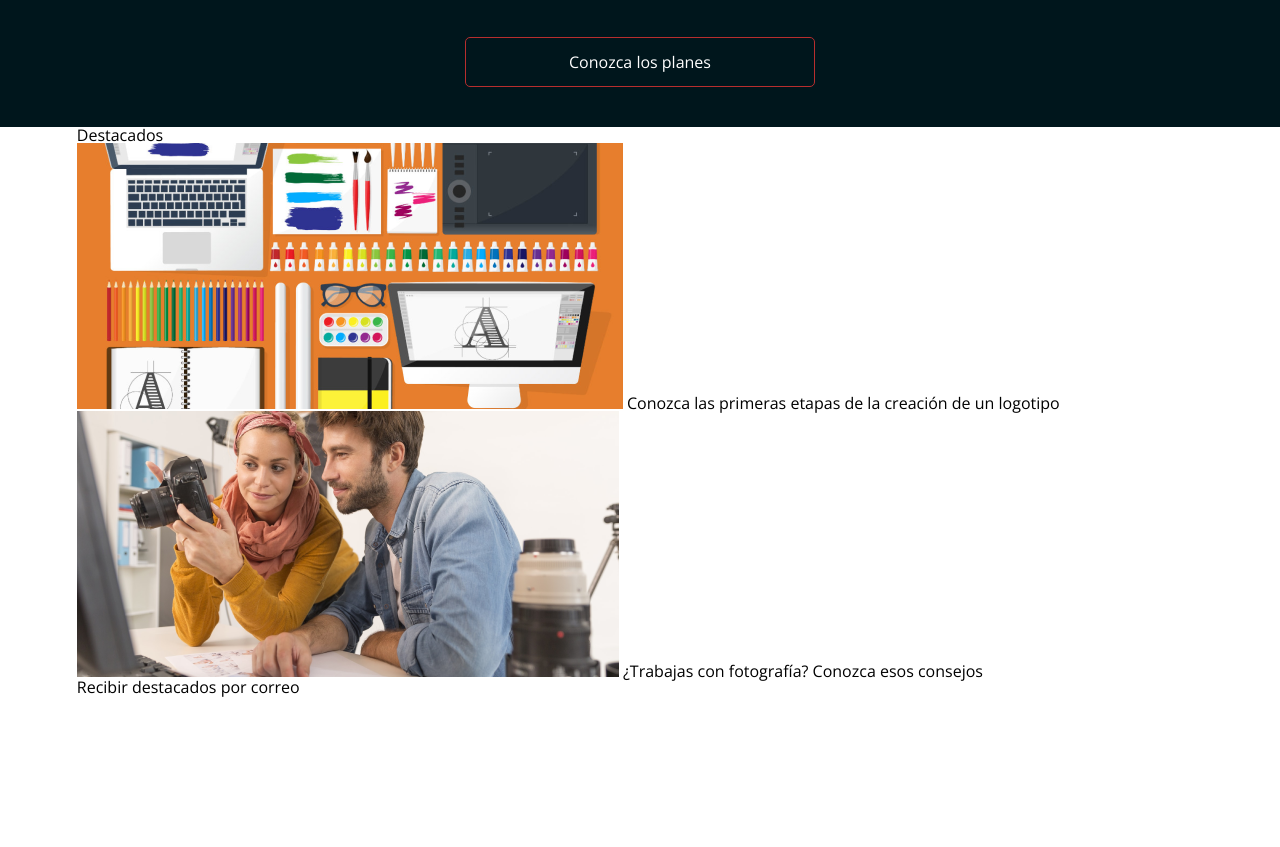
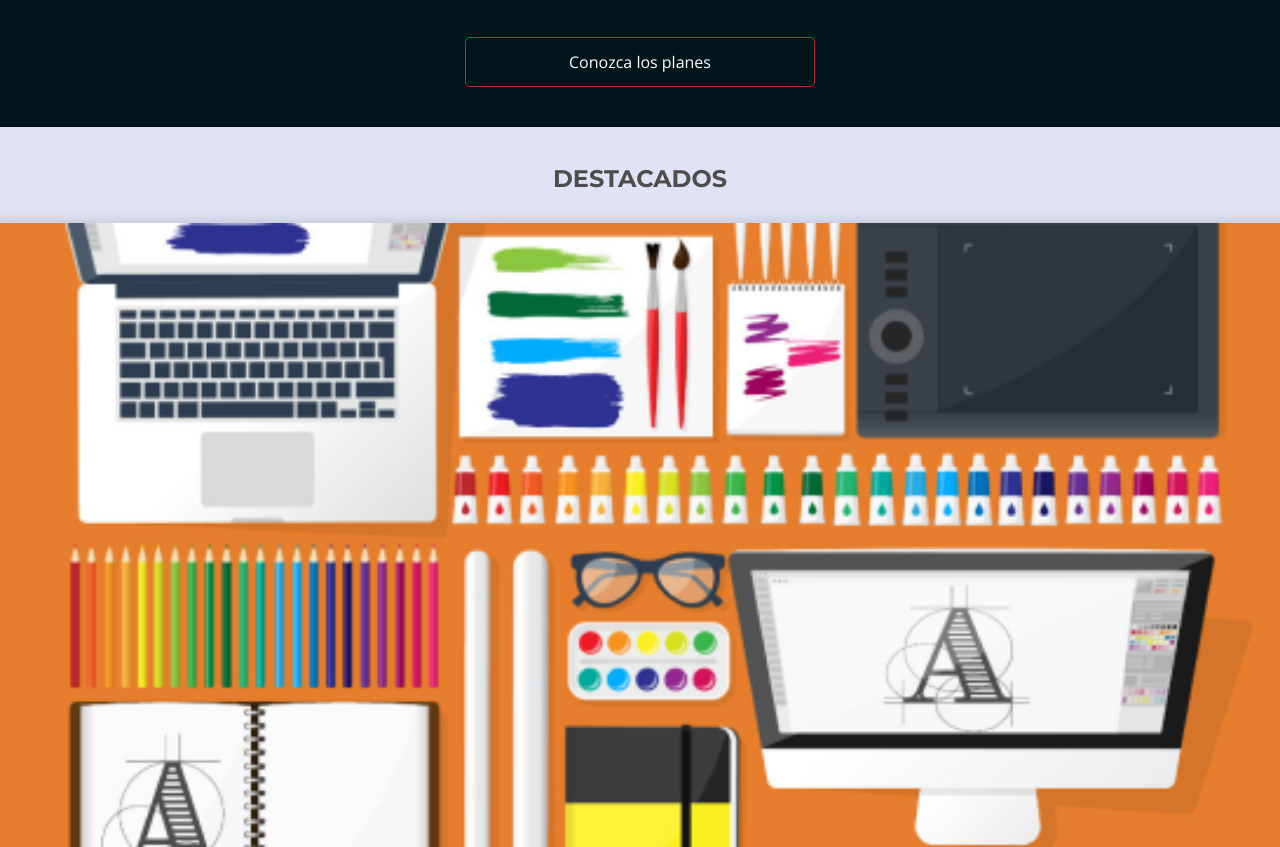
Before and after one commit to AlvaroHamon/curso_layouts_responsivos, a plain HTML site: page index.html in a window 1280 px wide. Shown: the part 282-1129 px from the top of the page. Before the commit the page ends 980 px from the top, so only its background shows below. Drawn offline with nearby package versions, Linux system fonts and the light colour scheme.

Commit message:
agregandolos destacados junto sus estilos

```diff
--- /dev/null
+++ b/css/destacados.css
@@ -0,0 +1,40 @@
+.destacados{
+    background-color: var(--background-azul-claro);
+    padding-top: 2.5rem;
+    padding-bottom: 2rem;
+}
+
+.destacados_titulo{
+    color: var(--fuente-ceniza-oscuro);
+    font-weight: 700;
+    font-size: 1.5rem;
+    font-family: var(--montserrat);
+    text-transform: uppercase;
+    text-align: center;
+    margin-bottom: 2rem;
+}
+
+.destacados_panel{
+    display: flex;
+    flex-direction: column;
+    align-items: center;
+    margin-bottom: 2rem;
+}
+
+.destacados_panel-imagen{
+    width: 100vw;
+    box-shadow: 0 2px 10px 5px #00000020;
+    margin-bottom: 0.5rem;
+}
+
+.destacados_panel-texto{
+    font-weight: 700;
+    font-size: 1.2rem;
+    line-height: normal;
+}
+
+.destacados_boton{
+    color: var(--boton-rojo);
+    border-color: var(--boton-rojo);
+    margin: 0 auto;
+}
--- a/index.html
+++ b/index.html
@@ -5,10 +5,11 @@
     <meta charset="UTF-8">
     <link rel="stylesheet" href="./css/reset.css">
     <link href="https://fonts.googleapis.com/css2?family=Montserrat:wght@300;400;700&family=Open+Sans:wght@300;400;700&display=swap" rel="stylesheet">
+    <link rel="stylesheet" href="./css/bases.css">
+    <link rel="stylesheet" href="./css/destacados.css">
     <link rel="stylesheet" href="./css/head.css">
     <link rel="stylesheet" href="./css/llamada.css">
     <link rel="stylesheet" href="./css/planes.css">
-    <link rel="stylesheet" href="./css/bases.css">
     <title>HOME | Apeperia</title>
 </head>
 <body>
@@ -44,7 +45,7 @@
                     <img src="./img/sugestiones-fotografias.png" alt="Painel de la publicación sobre consejos de fotografía" class="destacados_panel-imagen">
                     <figC class="destacados_panel-texto">¿Trabajas con fotografía? Conozca esos consejos</figC>
                 </figure>
-            </a><a href="" class="destacados_boton">Recibir destacados por correo</a></section>
+            </a><a href="" class="destacados_boton boton">Recibir destacados por correo</a></section>
     </main>
 </body>
 </html>
```
